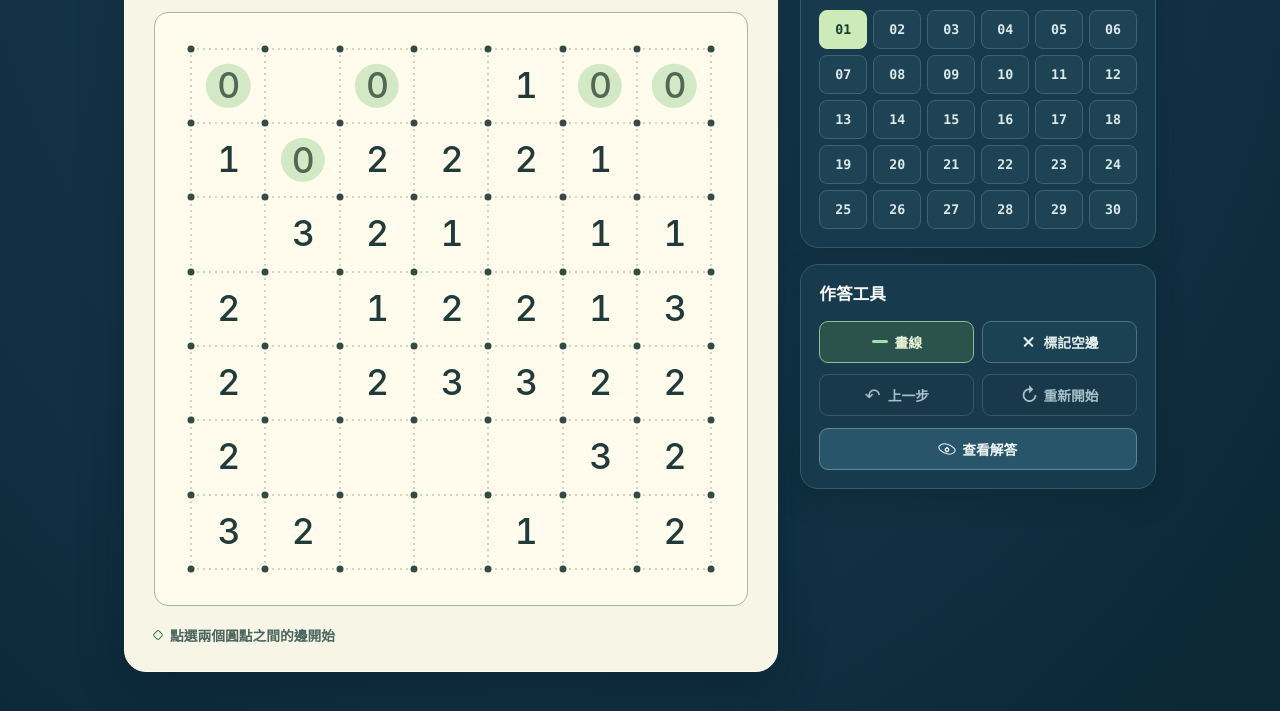
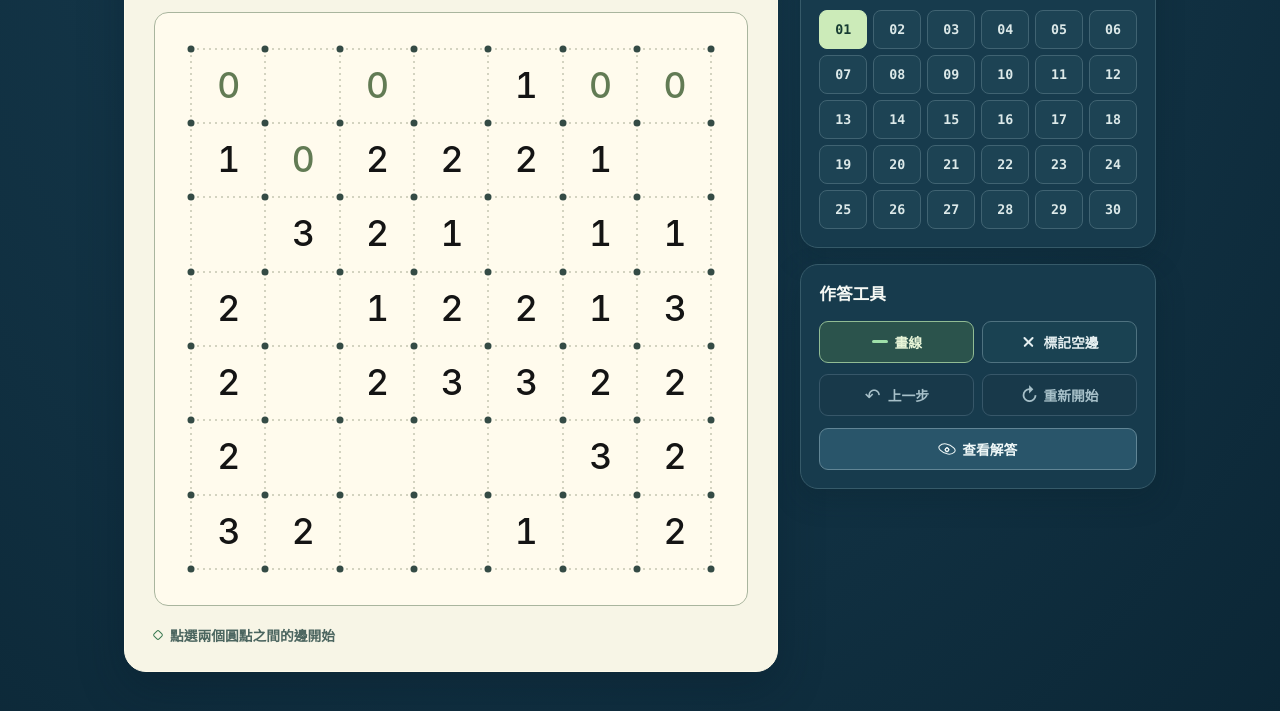
Before and after one commit to HungHsunHan/slitherlink, a website with bundled scripts: page public/index.html in a window 1280 px wide. Shown: the part 223-934 px from the top of the page. Built offline with nearby package versions, Linux system fonts and the light colour scheme; some icons are missing.

Commit message:
Distinguish Slitherlink clues by text color

```diff
--- a/public/style.css
+++ b/public/style.css
@@ -195,19 +195,11 @@ h1 span { color: #689477; }
   line-height: 1;
   letter-spacing: -0.04em;
   font-variant-numeric: tabular-nums;
+  color: #141414;
   pointer-events: none;
 }
 
-.clue[data-state="met"] {
-  display: grid;
-  place-items: center;
-  width: 1.25em;
-  aspect-ratio: 1;
-  border-radius: 50%;
-  background: #d3e8c4;
-  color: #536854;
-}
-
+.clue[data-state="met"] { color: #627b54; }
 .clue[data-state="conflict"] { color: var(--red); font-weight: 750; }
 
 .dot {
```
